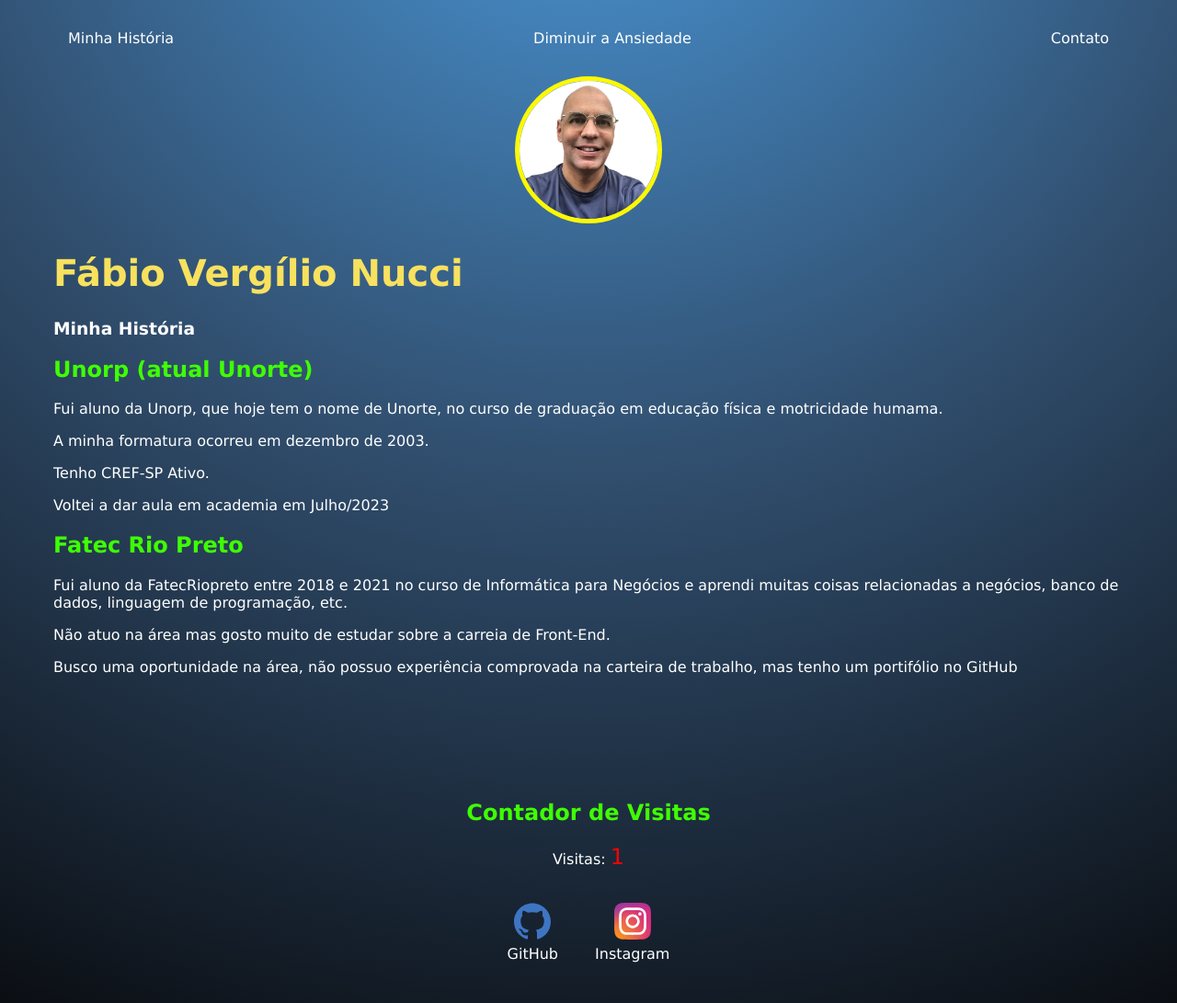
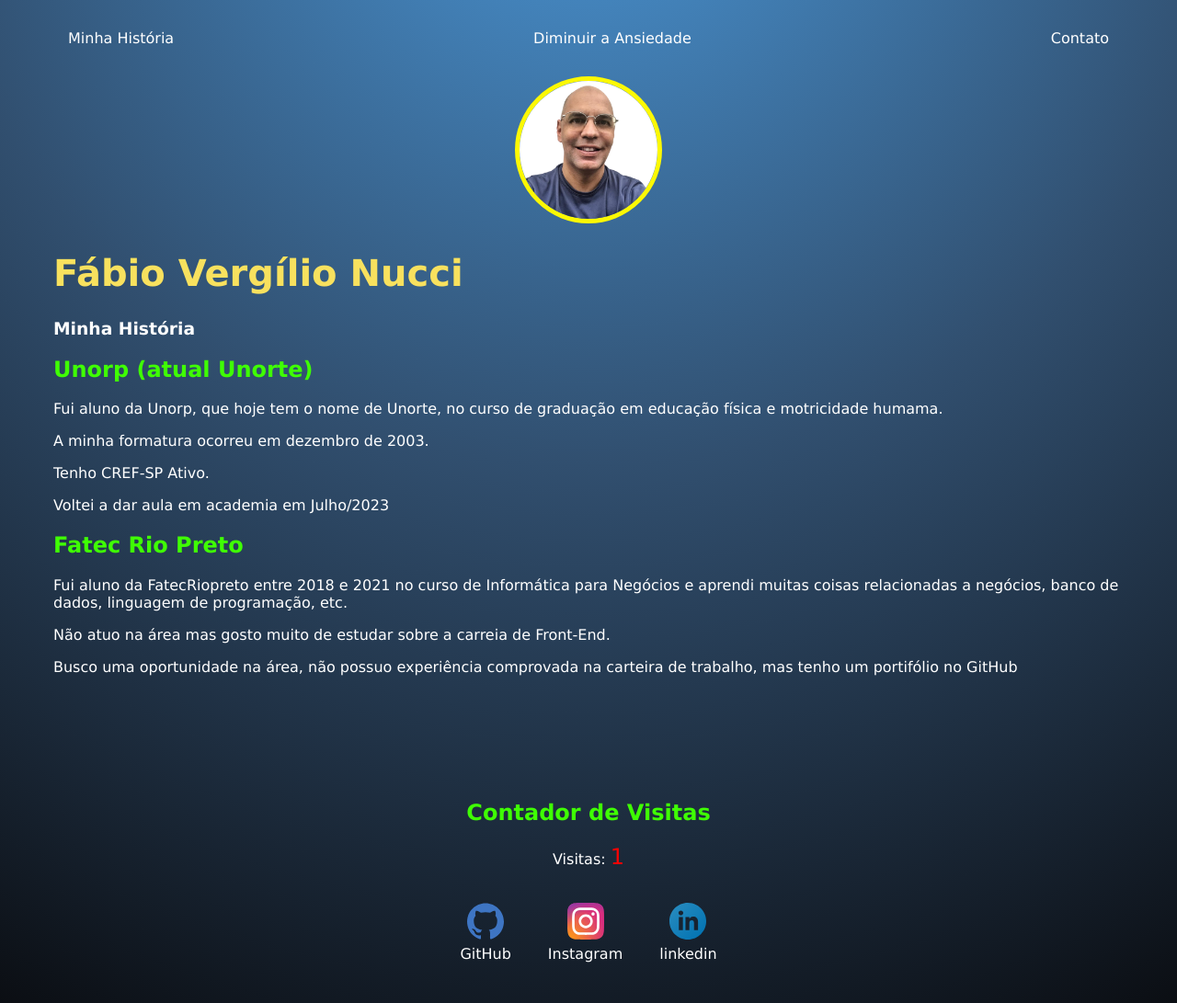
Before and after one commit to fabiovnucci/perfil, a plain HTML site: page index.html in a window 1280 px wide. Shown: the whole page at 92% size. Drawn offline with Linux system fonts and the light colour scheme.

Commit message:
ok linkedin

```diff
--- a/index.html
+++ b/index.html
@@ -94,6 +94,12 @@
         <img src="./imagens/instagram-2-1-logo-svgrepo-com.svg" alt="instagram" />
         <p>Instagram</p>
       </a>
+
+      <a href="https://www.linkedin.com/in/fabiosjrp/" target="_blank" rel="noopener noreferrer">
+        <img src="./imagens/linkedin-icon-logo-svgrepo-com.svg" alt="linkedin" />
+        <p>linkedin</p>
+      </a>
+
     </footer>
   </div>
 </body>
```
